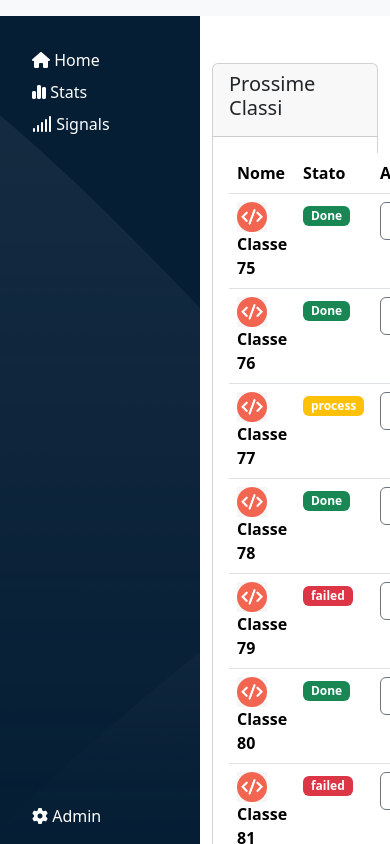
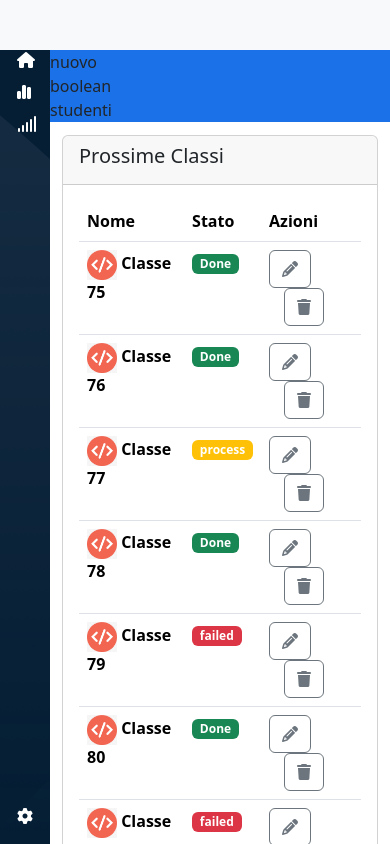
Before and after one commit to lorenzo-de-giorgi/html-css-bootstrap-dashboard, a plain HTML site: page index.html in a window 390 px wide. Drawn offline with nearby package versions, Linux system fonts and the light colour scheme.

Commit message:
completed sidebar and main with responsive

```diff
--- a/css/style.css
+++ b/css/style.css
@@ -16,6 +16,10 @@ ul{
     margin-left: 145px;
 }
 
+header{
+    height: 50px;
+}
+
 .my-navbar{
     height: 100px;
     position: fixed;
@@ -26,6 +30,10 @@ ul{
 .ldg-wrapper{
     background-color: var(--color-white);
     height: 100vh;
+}
+
+.ldg-bg-blue{
+    background-color:  var(--color-top-bar);
 }
 
 .ldg-content{
@@ -90,10 +98,6 @@ main .card{
     padding: 15px;
 }
 
-.graph-img{
-    width: 90%;
-}
-
 .ldg-small-text{
     font-size: 15px;
 }
@@ -104,4 +108,19 @@ main .card{
         display: none;
     }
 
+    ul li a span{
+        display: none;
+    }
+
+    #sidebar{
+        width: 50px;
+    }
+
+    #sidebar i {
+        margin-left: -15px;
+    }
+
+    main{
+        width: calc(100% - 50px);
+    }
 }
--- a/index.html
+++ b/index.html
@@ -15,26 +15,33 @@
     <!-- header -->
     <header class="position-fixed top-0 left-0 w-100 py-2 bg-light">
         <div class="header-content w-100 bg-white">
+            <h2></h2>
         </div>
     </header>
     <div class="ldg-wrapper vh-100 w-100 d-flex ">
         <!-- sidebar -->
         <div id="sidebar" class="d-flex justify-content-between flex-column">
             <ul class="mt-5">
-                <li class="mb-2"><a class="text-decoration-none text-white" href="#home"><i class="fa-solid fa-house"></i> Home</a></li>
-                <li class="mb-2"><a class="text-decoration-none text-white" href="#"><i class="fa-solid fa-chart-simple"></i> Stats</a></li>
-                <li><a class="text-decoration-none text-white" href="#"><i class="fa-solid fa-signal"></i> Signals</a></li>
+                <li class="mb-2"><a class="text-decoration-none text-white" href="#home"><i class="fa-solid fa-house"></i> <span>Home</span></a></li>
+                <li class="mb-2"><a class="text-decoration-none text-white" href="#"><i class="fa-solid fa-chart-simple"></i> <span>Stats</span></a></li>
+                <li><a class="text-decoration-none text-white" href="#"><i class="fa-solid fa-signal"></i> <span>Signals</span></a></li>
             </ul>
 
             <ul>
-                <li><a class="text-decoration-none text-white" href="#"><i class="fa-solid fa-gear"></i> Admin</a></li>
+                <li><a class="text-decoration-none text-white" href="#"><i class="fa-solid fa-gear"></i> <span>Admin</span></a></li>
             </ul>
         </div>
         <!-- main section -->
         <main>
             <div class="h-100 overflow-y-auto ">
                 <!-- div blue -->
-
+                <div class="ldg-bg-blue">
+                    <div class="row d-flex flex-wrap">
+                        <div class="order-1 col-12 col-md-4">boolean</div>
+                        <div class="order-2 col-12 col-md-4">studenti</div>
+                        <div class="order-0 col-12 col-md-4">nuovo</div>
+                    </div>
+                </div>
                 <div class="container-fluid">
                     <div class="row">
                         <div class="col-12 col-lg-8">
@@ -192,7 +199,7 @@
                                 <ul class="list-group list-group-flush">
                                     <ul class="ldg-padding-list list-group">
                                         <li class="list-group-item">
-                                            <img class="graph-img" src="img/stats.jpeg" alt="">
+                                            <img class="card-img-top graph-img" src="img/stats.jpeg" alt="">
                                             <h5>Utenti Attivi</h5>
                                             <p>Lista degli utenti attivi in piattaforma nell'ultimo mese</p>
                                         </li>
```
